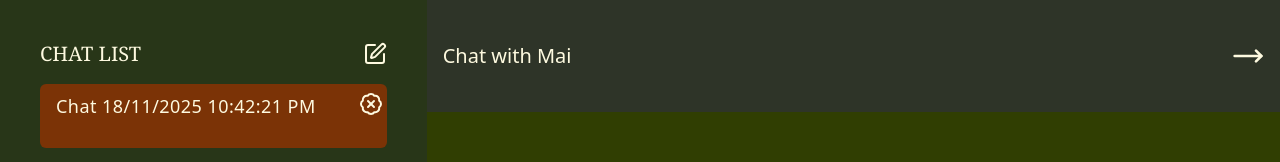
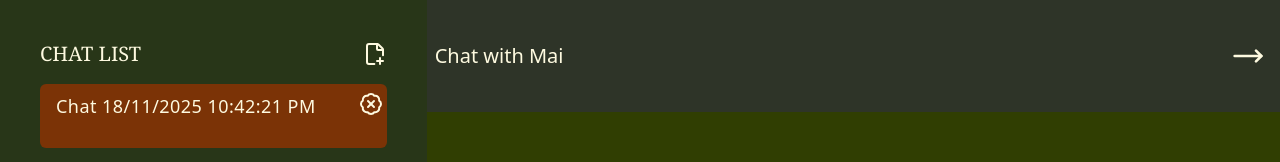
Before and after one commit to Trang217/chat_with_mai, a React (Vite) app: page / in a window 1280 px wide. Both pictures are taken after a click on the button "CHAT WITH MAI". Shown: the top 162 px of the page. Built offline with nearby package versions, Linux system fonts and the light colour scheme.

Commit message:
add hover to create chat

```diff
--- a/src/components/ChatBotApp.tsx
+++ b/src/components/ChatBotApp.tsx
@@ -1,4 +1,4 @@
-import { BadgeX, MoveRight, Send, Smile, SquarePen } from "lucide-react";
+import { BadgeX, FilePlusCorner, MoveRight, Send, Smile } from "lucide-react";
 import { useState, type JSX } from "react";
 import type { Chat, Message } from "../types";
 
@@ -82,10 +82,18 @@ function ChatBotApp({
       <div className="flex flex-col space-y-4 w-1/3 p-10 bg-[#283618]">
         <div className="flex items-center justify-between">
           <h2 className="font-serif text-xl uppercase">Chat List</h2>
-          <SquarePen
-            onClick={onNewChat}
-            className="cursor-pointer hover:scale-105 transition-all duration-150"
-          />
+
+          <div className="relative group cursor-pointer inline-block">
+            <FilePlusCorner
+              onClick={onNewChat}
+              className="cursor-pointer hover:scale-105 transition-all duration-150"
+            />
+
+            {/* tooltip */}
+            <span className=" absolute left-1/2 -translate-x-1/2 top-[120%] opacity-0 group-hover:opacity-100 transition-all duration-200  text-white text-sm px-2 py-1 rounded whitespace-nowrap ">
+              Create Chat
+            </span>
+          </div>
         </div>
 
         {chats.map((chat) => {
@@ -108,7 +116,7 @@ function ChatBotApp({
       </div>
 
       <div className="flex flex-col w-2/3 bg-[#303e02]">
-        <div className="flex items-center justify-between py-10 px-4 bg-[#2e3428]">
+        <div className="flex items-center justify-between py-10 pr-4 pl-2 bg-[#2e3428]">
           <h3 className="text-xl">Chat with Mai</h3>
           <MoveRight
             onClick={handleGoBackClick}
```
